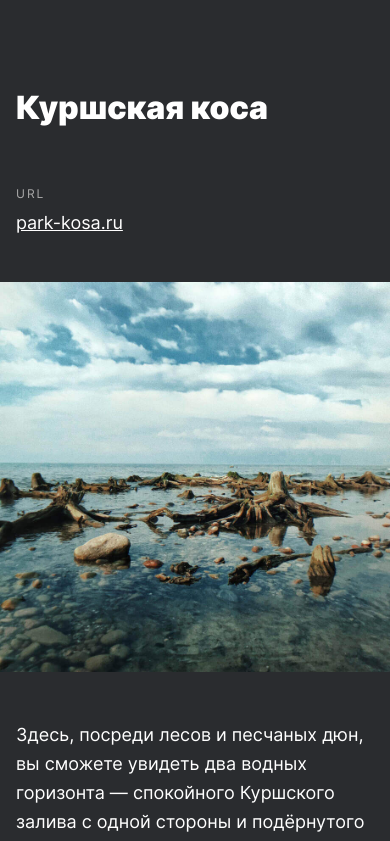
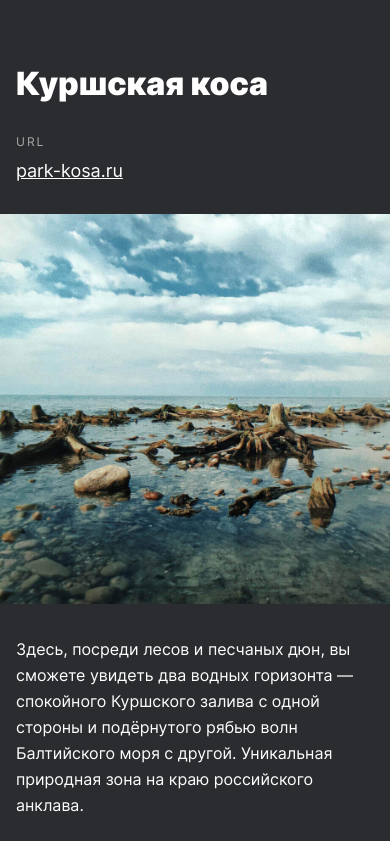
Before and after one commit to MarinaTriguk/russian-travel, a plain HTML site: page index.html in a window 390 px wide. Shown: the part 4841-5682 px from the top of the page. Drawn offline with Linux system fonts and the light colour scheme.

Commit message:
Flexible layout - 320px fix

```diff
--- a/blocks/footer/__link/footer__link.css
+++ b/blocks/footer/__link/footer__link.css
@@ -8,6 +8,8 @@
 @media (max-width: 760px) {
   .footer__link {
     margin-right: initial;
+    font-size: 24px;
+    line-height: 24px;
     margin-bottom: 32px;
   }
 }
--- a/blocks/photo-grid/photo-grid.css
+++ b/blocks/photo-grid/photo-grid.css
@@ -20,8 +20,7 @@
 
 @media (max-width: 768px) {
   .photo-grid {
-    /* Плавный переход от отступа 16px при ширине окна 320px к отступу 24px при ширине окна 768px */
-    padding: 0 calc(1.785vw + 10px) 92px calc(1.785vw + 10px);
+    padding: 0 calc(1.785vw + 10px) calc(5.36vw + 47px) calc(1.785vw + 10px);
 
     grid-gap: calc(22px - 0.78vw);
   }
--- a/blocks/place/__paragraph/place__paragraph.css
+++ b/blocks/place/__paragraph/place__paragraph.css
@@ -7,3 +7,10 @@
 .place__paragraph + .place__paragraph {
   margin-top: 27px;
 }
+
+@media (max-width: 760px) {
+  .place__paragraph {
+    font-size: 16px;
+    line-height: 26px;
+  }
+}
--- a/blocks/place/__url-heading/place__url-heading.css
+++ b/blocks/place/__url-heading/place__url-heading.css
@@ -2,4 +2,5 @@
   color: #AAAAAA;
   font-size: 12px;
   letter-spacing: 2px;
+  margin: 0 0 12px 0;
 }
--- a/blocks/place/place.css
+++ b/blocks/place/place.css
@@ -9,5 +9,8 @@
 @media (max-width: 760px) {
   .place {
     grid-template-columns: 1fr;
+    grid-column-gap: initial;
+    grid-row-gap: 32px;
+    padding: 0 0 52px 0;
   }
 }
--- a/blocks/places/places.css
+++ b/blocks/places/places.css
@@ -28,6 +28,6 @@
 }
 @media (max-width: 760px) {
   .places {
-    padding: 0;
+    padding: 0 0 12px 0;
   }
 }
```
